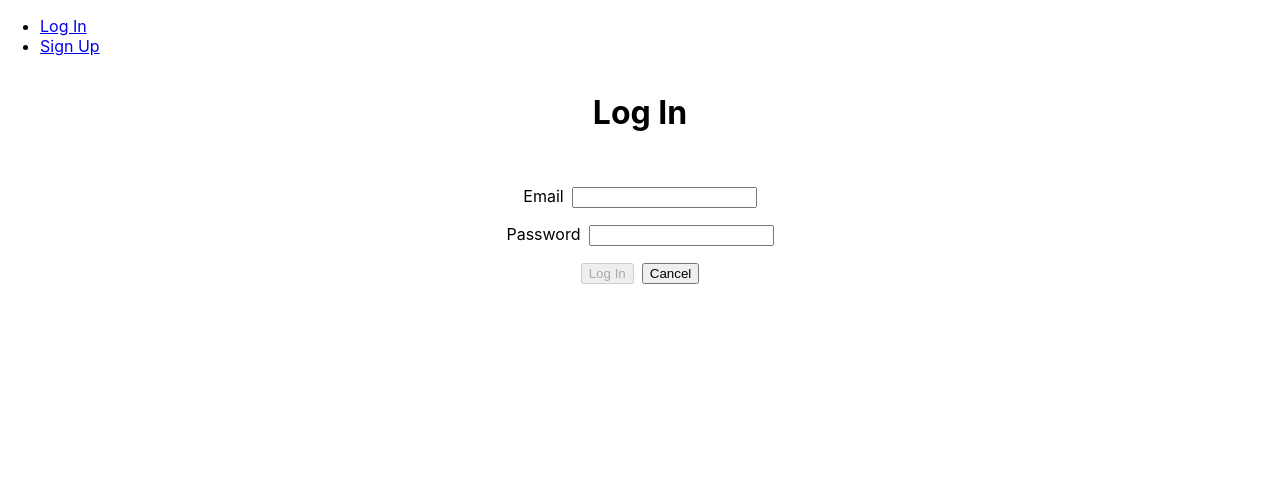
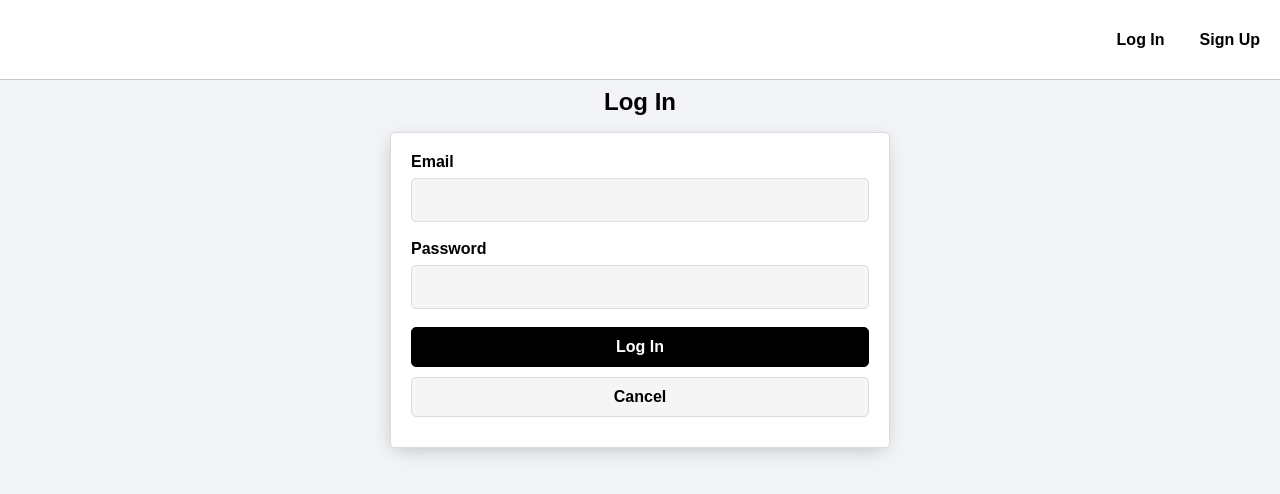
Before and after one commit to dimisavva/vendor-meter-front-end, a React (Vite) app: page /login in a window 1280 px wide. Shown: the top 494 px of the page. Built offline with nearby package versions, Linux system fonts and the light colour scheme; no server answers.

Commit message:
update log in and sign up css

```diff
--- a/src/components/LoginForm/LoginForm.module.css
+++ b/src/components/LoginForm/LoginForm.module.css
@@ -1,16 +1,84 @@
 .container {
+  width: 100%;
   display: flex;
-  flex-flow: column nowrap;
-  justify-content: center;
-  align-items: center;
+  padding: 20px;
+  max-width: 500px;
+  border-radius: 5px;
   margin-bottom: 50px;
+  flex-direction: column;
+  background-color: white;
+  border: 1px solid var(--border);
+  box-shadow: -1px 5px 19px -5px rgba(0, 0, 0, 0.25);
+  -moz-box-shadow: -1px 5px 19px -5px rgba(0, 0, 0, 0.25);
+  -webkit-box-shadow: -1px 5px 19px -5px rgba(0, 0, 0, 0.25);
 }
 
-.label,
-.button {
-  margin-right: 0.5rem;
+.container label,
+.container button {
+  width: 100%;
 }
 
 .inputContainer {
-  margin-bottom: 1rem;
+  width: 100%;
+  display: flex;
+  margin-bottom: .25rem;
+  flex-direction: column;
 }
+
+input {
+  border: none;
+  padding: 12px;
+  font-size: 16px;
+  resize: vertical;
+  border-radius: 5px;
+  background: whitesmoke;
+  margin: 7px 0px 14px 0px;
+  border: 1px solid var(--border);
+}
+
+label {
+  font-size: 16px;
+  font-weight: 600;
+}
+
+.container button {
+  color: white;
+  font-size: 16px;
+  cursor: pointer;
+  font-weight: 900;
+  margin-bottom: 10px;
+  border-radius: 5px;
+  text-align: center;
+  background: black;
+  border: 1px solid black;
+  padding: 10px 24px 10px 24px;
+}
+
+.container a button {
+  color: black;
+  font-size: 16px;
+  cursor: pointer;
+  font-weight: 900;
+  border-radius: 5px;
+  text-align: center;
+  background: whitesmoke;
+  border: 1px solid var(--border);
+}
+
+
+input[type="file"] {
+  padding: 0;
+  border: none;
+  background: none;
+  margin-bottom: 24px;
+}
+
+input::file-selector-button {
+  font-size: 12px;
+  font-weight: 600;
+  border-radius: 5px;
+  padding: 14px 28px;
+  margin-right: 28px;
+  text-align: center;
+  border: 1px solid var(--border);
+}
--- a/src/components/SignupForm/SignupForm.module.css
+++ b/src/components/SignupForm/SignupForm.module.css
@@ -1,16 +1,83 @@
 .container {
+  width: 100%;
   display: flex;
-  flex-flow: column nowrap;
-  justify-content: center;
-  align-items: center;
+  padding: 20px;
+  max-width: 500px;
+  border-radius: 5px;
   margin-bottom: 50px;
+  flex-direction: column;
+  background-color: white;
+  border: 1px solid var(--border);
+  box-shadow: -1px 5px 19px -5px rgba(0, 0, 0, 0.25);
+  -moz-box-shadow: -1px 5px 19px -5px rgba(0, 0, 0, 0.25);
+  -webkit-box-shadow: -1px 5px 19px -5px rgba(0, 0, 0, 0.25);
 }
 
-.label,
-.button {
-  margin-right: .5rem;
+.container label,
+.container button {
+  width: 100%;
 }
 
 .inputContainer {
-  margin-bottom: 1rem;
+  width: 100%;
+  display: flex;
+  margin-bottom: .25rem;
+  flex-direction: column;
 }
+
+input {
+  border: none;
+  padding: 12px;
+  font-size: 16px;
+  resize: vertical;
+  border-radius: 5px;
+  background: whitesmoke;
+  margin: 7px 0px 14px 0px;
+  border: 1px solid var(--border);
+}
+
+label {
+  font-size: 16px;
+  font-weight: 600;
+}
+
+.container button {
+  color: white;
+  font-size: 16px;
+  cursor: pointer;
+  font-weight: 900;
+  margin-bottom: 10px;
+  border-radius: 5px;
+  text-align: center;
+  background: black;
+  border: 1px solid black;
+  padding: 10px 24px 10px 24px;
+}
+
+.container a button {
+  color: black;
+  font-size: 16px;
+  cursor: pointer;
+  font-weight: 900;
+  border-radius: 5px;
+  text-align: center;
+  background: whitesmoke;
+  border: 1px solid var(--border);
+}
+
+input[type="file"] {
+  padding: 0;
+  border: none;
+  background: none;
+  margin-bottom: 24px;
+}
+
+input::file-selector-button {
+  font-size: 12px;
+  font-weight: 600;
+  border-radius: 5px;
+  padding: 14px 28px;
+  margin-right: 28px;
+  text-align: center;
+  border: 1px solid var(--border);
+}
--- a/src/components/SignupForm/SignupForm.tsx
+++ b/src/components/SignupForm/SignupForm.tsx
@@ -65,7 +65,7 @@ const SignupForm = (props: AuthFormProps): JSX.Element => {
       className={styles.container}
     >
       <div className={styles.inputContainer}>
-        <label htmlFor="name" className={styles.label}>Name</label>
+        <label htmlFor="name" className={styles.label}>Business/Vendor Name</label>
         <input
           type="text"
           id="name"
--- a/src/index.css
+++ b/src/index.css
@@ -1,13 +1,194 @@
+* {
+  box-sizing: border-box;
+}
+
+html,
 body {
   margin: 0;
-  font-family: -apple-system, BlinkMacSystemFont, 'Segoe UI', 'Roboto',
-    'Oxygen','Ubuntu', 'Cantarell', 'Fira Sans', 'Droid Sans',
-    'Helvetica Neue', sans-serif;
+  background-color: var(--background);
   -webkit-font-smoothing: antialiased;
   -moz-osx-font-smoothing: grayscale;
+  font-family: sofia-pro, sans-serif;
+  --primary: #F2B138;
+  --secondary: #6574d0;
+  --outline: #ffffff;
+  --background: #f2f4f8;
+  --border: rgb(220, 220, 220);
+  --card-background: rgb(255, 255, 255);
 }
 
-code {
-  font-family: source-code-pro, Menlo, Monaco, Consolas, 'Courier New',
-    monospace;
+main {
+  margin-top: 80px;
+  min-height: calc(100vh - 80px);
 }
+
+h1,
+h2,
+h3 {
+  margin: 8px 0px 16px 0px;
+}
+
+h1 {
+  font-size: 24px;
+  font-weight: 600;
+}
+
+h2 {
+  font-size: 20px;
+  font-weight: 500;
+}
+
+h3 {
+  font-size: 18px;
+  font-weight: 500;
+}
+
+h4 {
+  font-size: 16px;
+  font-weight: 500;
+  margin-bottom: 2px;
+}
+
+h5 {
+  font-size: 12px;
+  font-weight: 500;
+}
+
+p {
+  margin: 0;
+  opacity: .4;
+  width: 100%;
+  font-size: 16px;
+  line-height: 28px;
+  text-align: justify;
+  text-align-last: center;
+}
+
+a {
+  color: black;
+  font-weight: 600;
+  text-decoration: none;
+}
+
+article {
+  display: flex;
+  flex-direction: column;
+  align-items: center;
+  text-align: center;
+  height: fit-content;
+  position: relative;
+  padding: 36px;
+  border-radius: 5px;
+  border: 1px solid var(--border);
+  background-color: var(--card-background);
+  box-shadow: -1px 5px 19px -5px rgba(0, 0, 0, 0.25);
+  -moz-box-shadow: -1px 5px 19px -5px rgba(0, 0, 0, 0.25);
+  -webkit-box-shadow: -1px 5px 19px -5px rgba(0, 0, 0, 0.25);
+}
+
+article section {
+  width: 100%;
+  height: 100%;
+  display: flex;
+  align-items: center;
+  justify-content: center;
+}
+
+article>img {
+  width: 80px;
+  height: 80px;
+  object-fit: cover;
+  border-radius: 50%;
+  border: 3px solid white;
+}
+
+article * {
+  z-index: 0;
+}
+
+section img {
+  width: 30px;
+  display: flex;
+  align-items: center;
+  justify-content: center;
+  cursor: pointer;
+}
+
+article::before {
+  content: "";
+  position: absolute;
+  top: 0;
+  left: 0;
+  z-index: 0;
+  width: 100%;
+  height: 77px;
+  background-color: var(--secondary);
+}
+
+.list {
+  min-height: fit-content;
+  gap: 14px;
+  display: grid;
+  padding: 20px;
+  grid-template-columns: repeat(1, 1fr);
+}
+
+@media only screen and (min-width: 900px) {
+  .list {
+    grid-template-columns: repeat(2, 1fr);
+  }
+}
+
+@media only screen and (min-width: 1200px) {
+  .list {
+    grid-template-columns: repeat(3, 1fr);
+  }
+}
+
+@media only screen and (min-width: 1500px) {
+  .list {
+    grid-template-columns: repeat(4, 1fr);
+  }
+}
+
+nav {
+  top: 0;
+  z-index: 1;
+  width: 100%;
+  height: 80px;
+  display: flex;
+  position: fixed;
+  padding: 12px 20px;
+  align-items: center;
+  background: white;
+  border-bottom: 1px solid rgb(200, 200, 200);
+}
+
+nav img {
+  width: 50px;
+}
+
+nav ul {
+  margin: 0;
+  width: 100%;
+  display: flex;
+  list-style: none;
+  font-weight: bold;
+  align-items: center;
+  justify-content: flex-end;
+}
+
+nav li {
+  margin-left: 35px;
+  text-align: right;
+}
+
+@media only screen and (max-width: 414px) {
+  nav ul {
+    padding-left: 0px;
+  }
+
+  nav li {
+    font-size: 15px;
+  }
+}
--- a/src/pages/Landing/Landing.module.css
+++ b/src/pages/Landing/Landing.module.css
@@ -1,5 +1,52 @@
 .container {
   display: flex;
   align-items: center;
+  justify-content: center;
   flex-direction: column;
+  background: url('../../assets/rays.svg');
+  background-position: center center;
+  background-size: cover;
 }
+
+.container>h1 {
+  color: black;
+  cursor: default;
+  padding: 0 16px;
+  margin: 44px 0 36px;
+  font-size: 5rem;
+  font-weight: 900;
+  line-height: 90px;
+  text-align: center;
+  font-family: sofia-pro-soft, sans-serif;
+  text-shadow:
+    2px 2px 0 var(--outline),
+    2px -2px 0 var(--outline),
+    -2px 2px 0 var(--outline),
+    -2px -2px 0 var(--outline),
+    2px 0px 0 var(--outline),
+    0px 2px 0 var(--outline),
+    -2px 0px 0 var(--outline),
+    0px -2px 0 var(--outline),
+    0px 3px 5px rgba(0, 0, 0, 0.5);
+}
+
+.container img {
+  width: 320px;
+  margin: 0px 0px 256px;
+}
+
+.container button {
+  color: white;
+  font-size: 20px;
+  cursor: pointer;
+  font-weight: 900;
+  border-radius: 5px;
+  text-align: center;
+  background: black;
+  border: 2px solid white;
+  padding: 10px 24px 10px 24px;
+  margin: -50px 0 25px;
+  box-shadow: -1px 5px 19px -5px rgba(0, 0, 0, 0.25);
+  -moz-box-shadow: -1px 5px 19px -5px rgba(0, 0, 0, 0.25);
+  -webkit-box-shadow: -1px 5px 19px -5px rgba(0, 0, 0, 0.25);
+}
--- a/src/pages/Signup/Signup.module.css
+++ b/src/pages/Signup/Signup.module.css
@@ -1,4 +1,5 @@
 .container {
+  padding: 20px;
   display: flex;
   align-items: center;
   flex-direction: column;
```
